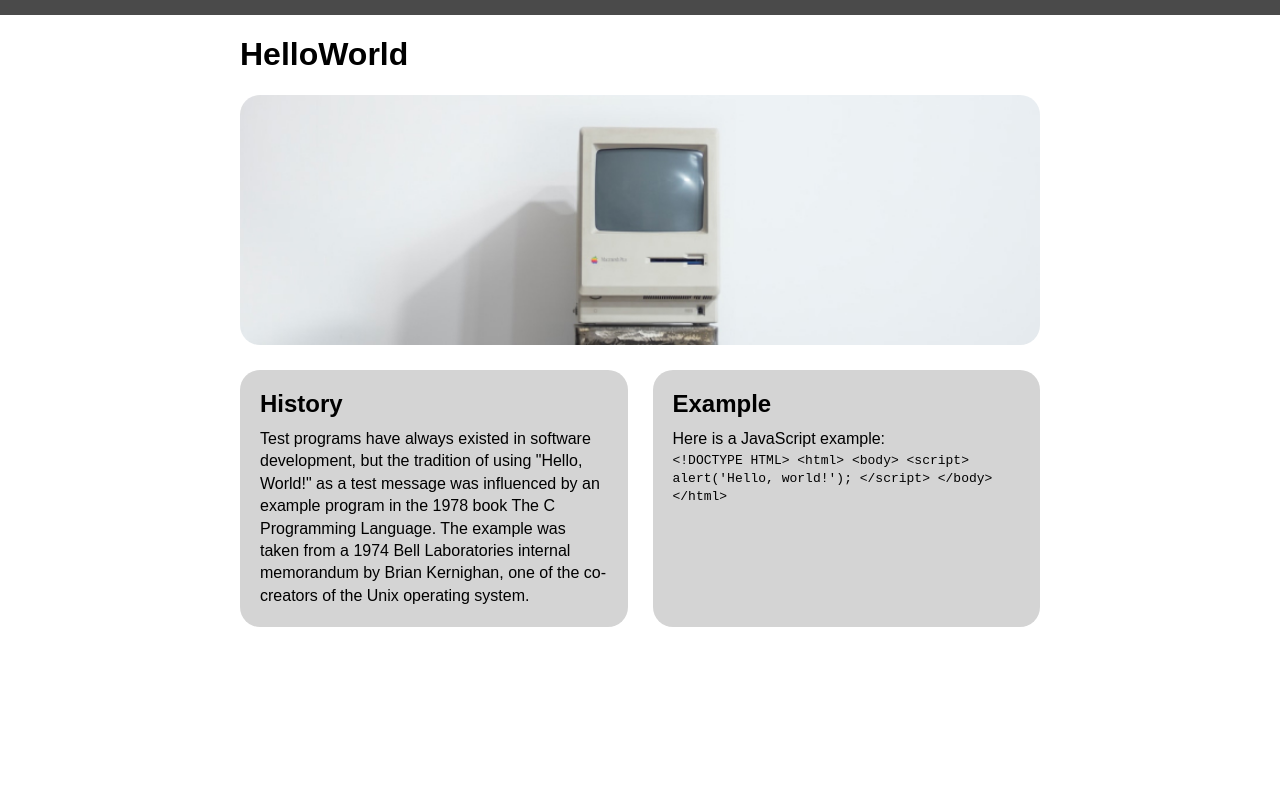
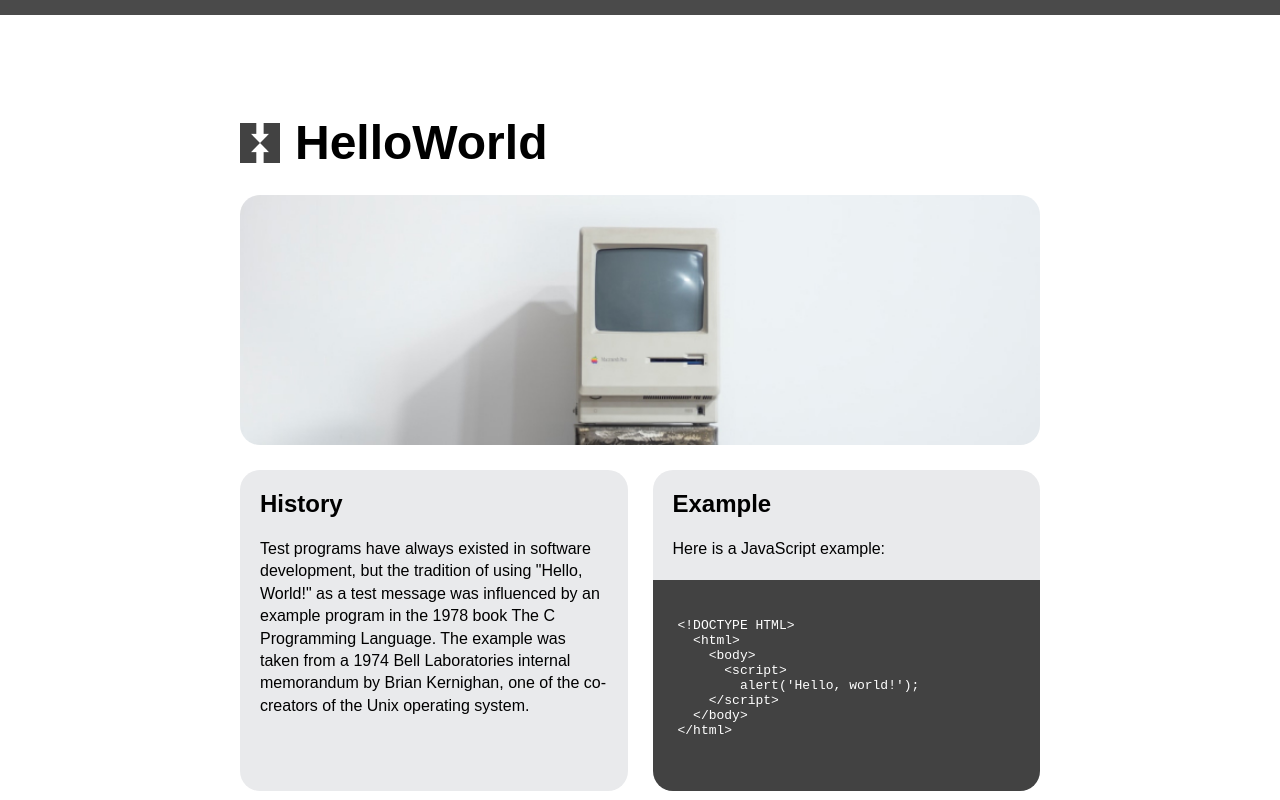
Before and after one commit to bastoneb/hello-world, a plain HTML site: page index.html in a window 1280 px wide. Drawn offline with Linux system fonts and the light colour scheme.

Commit message:
CSS Cleanup

```diff
--- a/index.html
+++ b/index.html
@@ -18,10 +18,13 @@
           <h2>History</h2>
           <p>Test programs have always existed in software development, but the tradition of using "Hello, World!" as a test message was influenced by an example program in the 1978 book The C Programming Language. The example was taken from a 1974 Bell Laboratories internal memorandum by Brian Kernighan, one of the co-creators of the Unix operating system.</p>
         </section>
-        <section>
+        <section class="with-code">
+          <div class="code-copy">
             <h2>Example</h2>
             <p>Here is a JavaScript example: </p>
-          <code>
+          </div>
+          <div class="code-html">
+            <code><pre>
 &lt;!DOCTYPE HTML&gt;
   &lt;html&gt;
     &lt;body&gt;
@@ -30,7 +33,8 @@
     &lt;/script&gt;
   &lt;/body&gt;
 &lt;/html&gt;
-          </code>
+            </pre></code>
+          </div>
         </section>
       </div>
     </main>
--- a/screen.css
+++ b/screen.css
@@ -4,6 +4,7 @@ body {background: white;
 font-family: Arial, Helvetica, sans-serif;
 border-top: 15px solid rgb(74, 74, 74);
 margin: 0 auto;
+color: #000000;
 }
 
 main {
@@ -12,9 +13,7 @@ main {
 }
 
 .masthead {
-    background-image: url(Images/Computer\ image.jpg);
-    background-size: cover;
-    background-position: bottom;
+    background: no-repeat bottom / cover url(Images/Computer\ image.jpg);
     height: 250px;
     border-radius: 20px;
 }
@@ -27,14 +26,43 @@ main {
 .details section {
     flex-grow: 1;
     flex-basis: 0;
-    background: rgb(212, 212, 212);
-    padding: 20px;
+    background: #e9eaec;
     border-radius: 20px;
     margin-top: 25px;
 }
 
+.details section p {
+    margin: 20px;
+}
+
+.details section h2 {
+    margin: 20px;
+}
+
+.details section.with-code {
+    padding: 0;
+}
+
+div.code-html {
+    padding: 25px;
+    background: #424242;
+    color: #fff;
+    border-bottom-left-radius: 20px;
+    border-bottom-right-radius: 20px;
+}
+
 img {
     width: 100%;
+}
+
+h1 {
+    background-image: url(Images/Logo.png);
+    background-repeat: no-repeat;
+    background-size: 40px;
+    background-position: center left;
+    font-size: 3em;
+    padding-left: 55px;
+    margin: 100px 0 25px 0;
 }
 
 h2 {
```
Lines whose indentation alone changed are shown as unchanged.
